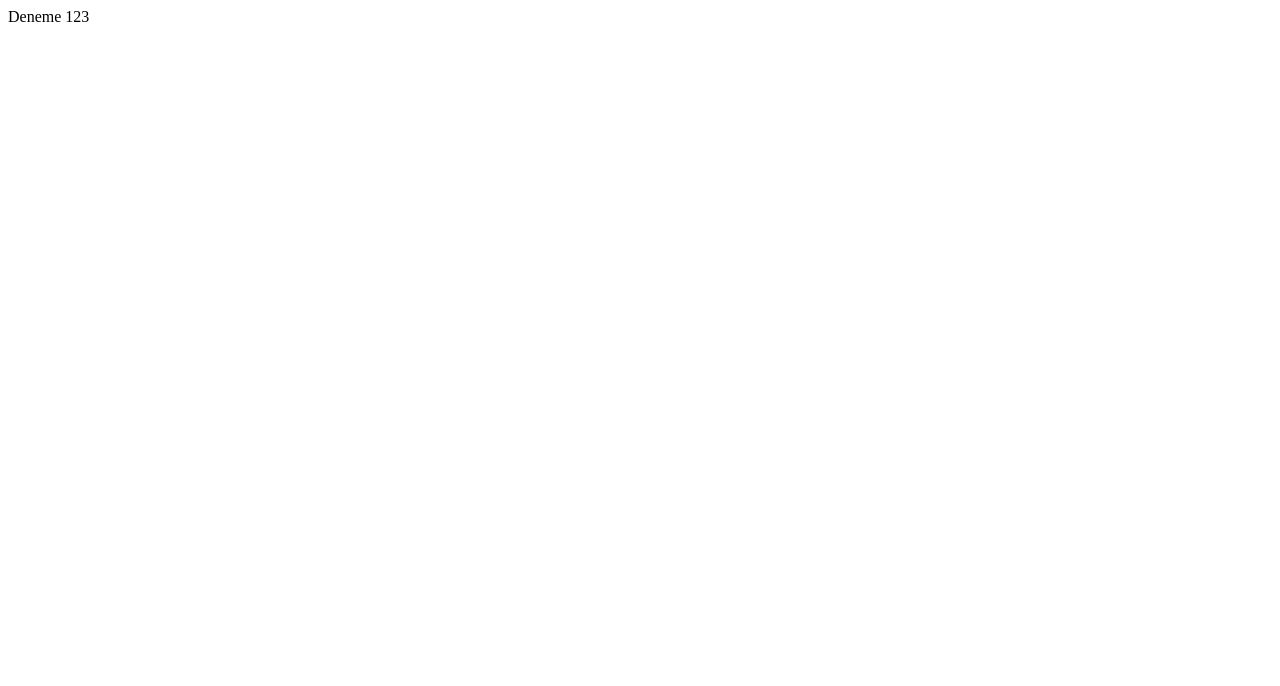
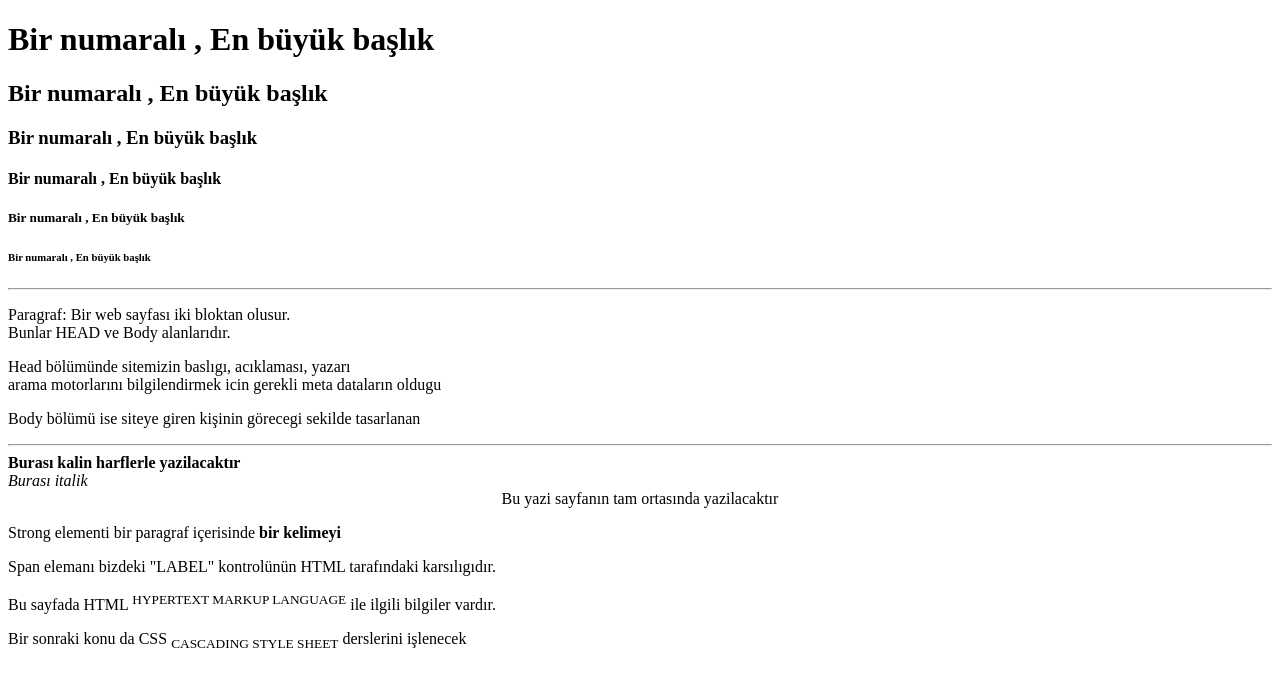
Before and after one commit to sonerkurnaz/FirstWebCore, a plain HTML site: page FirstWebCore/wwwroot/index.html in a window 1280 px wide. Drawn offline with Linux system fonts and the light colour scheme.

Commit message:
html temel

```diff
--- a/FirstWebCore/wwwroot/index.html
+++ b/FirstWebCore/wwwroot/index.html
@@ -9,6 +9,47 @@
     <title>Sınıfın İlk Web Sayfası</title>
 </head>
 <body>
-    Deneme 123
+    <h1>Bir numaralı , En büyük başlık</h1>
+    <h2>Bir numaralı , En büyük başlık</h2>
+    <h3>Bir numaralı , En büyük başlık</h3>
+    <h4>Bir numaralı , En büyük başlık</h4>
+    <h5>Bir numaralı , En büyük başlık</h5>
+    <h6>Bir numaralı , En büyük başlık</h6>
+    <!-- hr elementi yatay bir çizgiyi sayfaya yerleştirir -->
+    <hr />
+    <p>Paragraf: Bir web sayfası iki bloktan olusur. <br />
+    Bunlar HEAD ve Body alanlarıdır.
+    </p>
+    <p>
+        Head bölümünde sitemizin baslıgı, acıklaması, yazarı <br />
+        arama motorlarını bilgilendirmek icin gerekli meta dataların oldugu
+    </p>
+    <p>
+        Body bölümü ise siteye giren kişinin görecegi sekilde tasarlanan
+    </p>
+    <hr />
+    <b>Burası kalin harflerle yazilacaktır</b>
+    <br />
+    <i>Burası italik</i>
+    <br />
+
+    <center>
+        Bu yazi sayfanın tam ortasında yazilacaktır
+    </center>
+    <p>
+        Strong elementi bir paragraf içerisinde <strong>bir kelimeyi</strong>
+    </p>
+    <p>
+        <span>Span elemanı bizdeki "LABEL" kontrolünün HTML tarafındaki karsılıgıdır.</span>
+    </p>
+
+    <p>
+        Bu sayfada HTML <sup>HYPERTEXT MARKUP LANGUAGE</sup> ile ilgili bilgiler vardır.
+    </p>
+    <p>
+        Bir sonraki konu da CSS <sub>CASCADING STYLE SHEET</sub> derslerini işlenecek
+    </p>
+
+
 </body>
 </html>
```
Also changed, not shown: FirstWebCore/wwwroot/FotografVeLink.html (added, +10 -0 lines).
